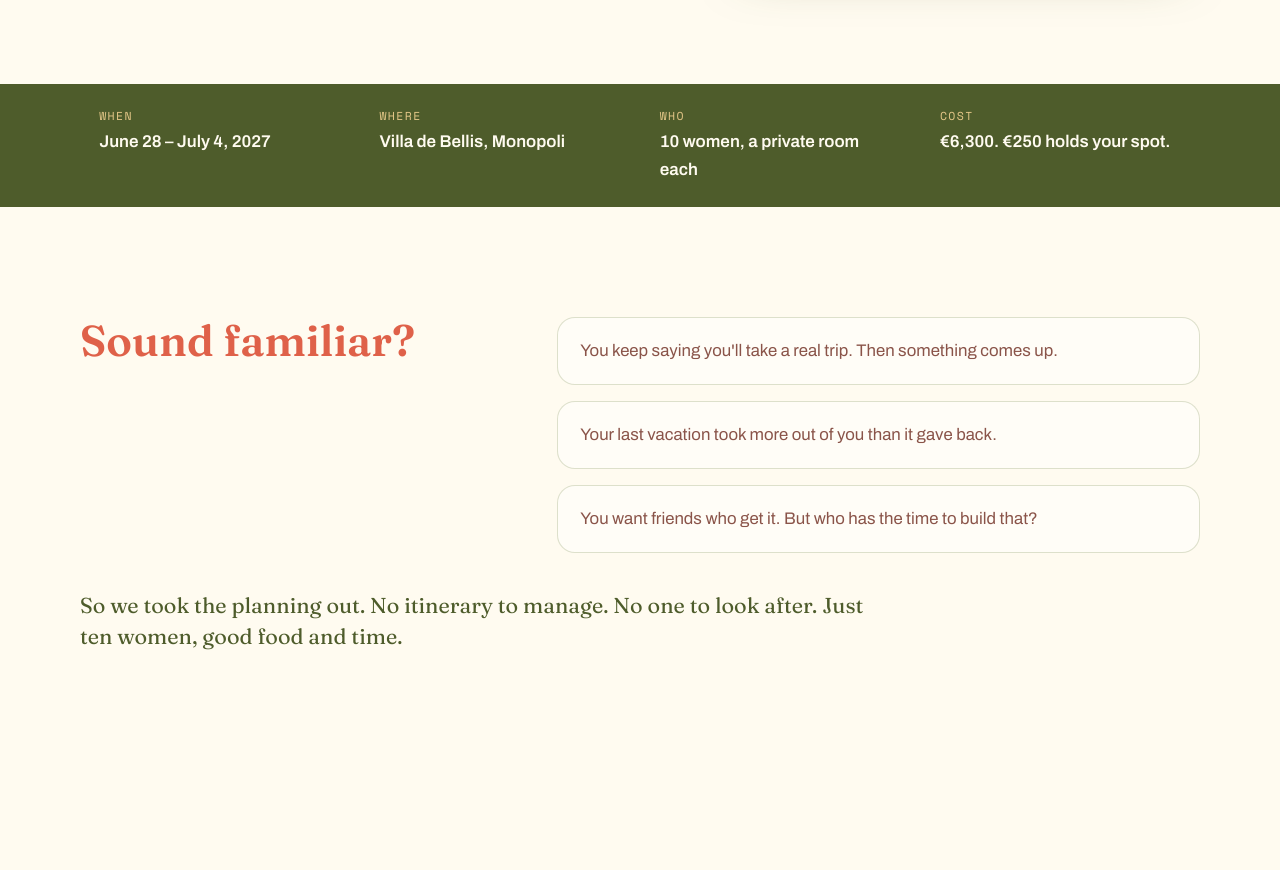
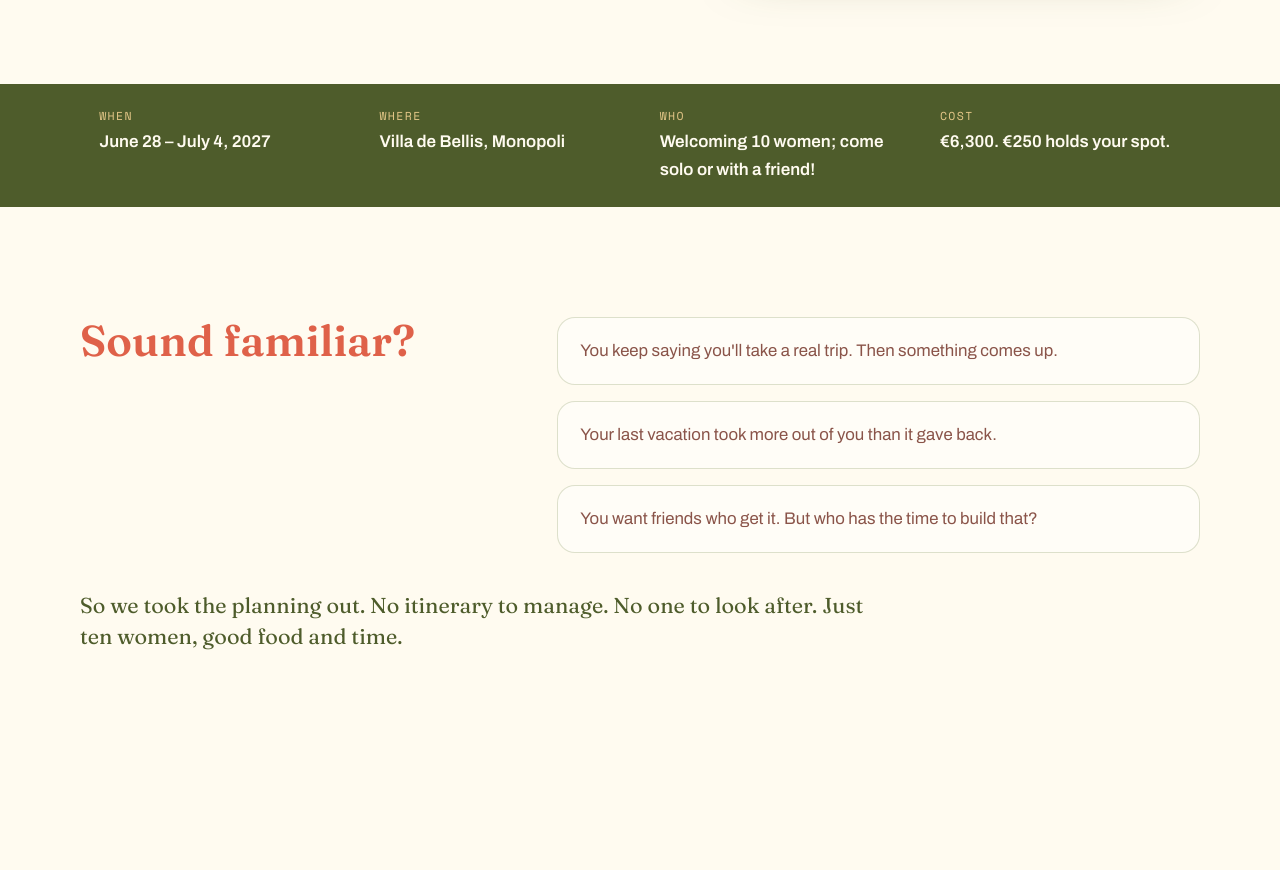
Before and after one commit to MPRCircle/theitalianreset2027, a plain HTML site: page index.html in a window 1280 px wide. Shown: the part 800-1670 px from the top of the page. Drawn offline with nearby package versions, Linux system fonts and the light colour scheme.

Commit message:
Update event details for participant information

```diff
--- a/index.html
+++ b/index.html
@@ -102,7 +102,7 @@
       <dl class="facts-grid">
         <div><dt>When</dt><dd>June 28 &ndash; July 4, 2027</dd></div>
         <div><dt>Where</dt><dd>Villa de Bellis, Monopoli</dd></div>
-        <div><dt>Who</dt><dd>10 women, a private room each</dd></div>
+        <div><dt>Who</dt><dd>Welcoming 10 women; come solo or with a friend!</dd></div>
         <div><dt>Cost</dt><dd>&euro;6,300. &euro;250 holds your spot.</dd></div>
       </dl>
     </div>
```
